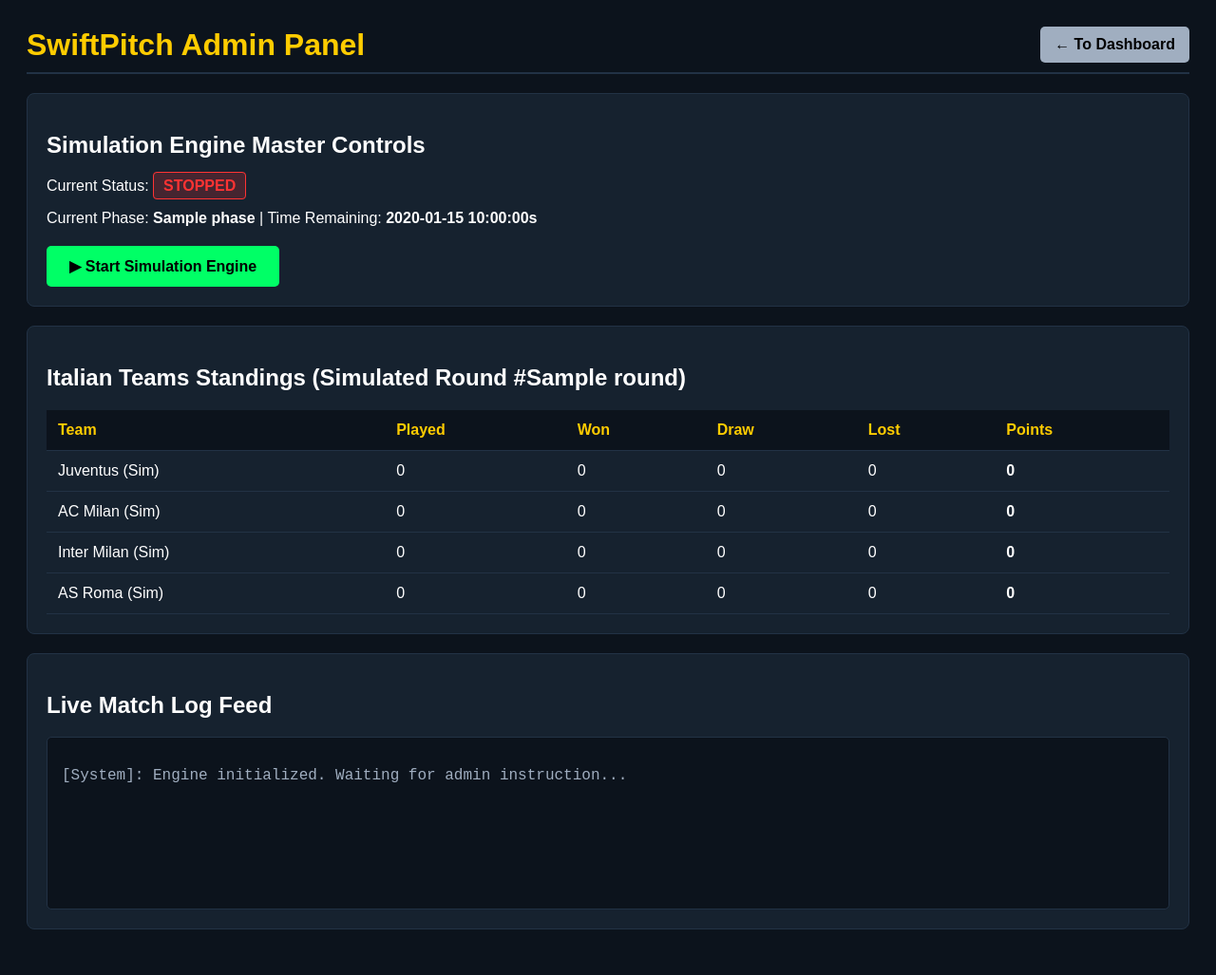
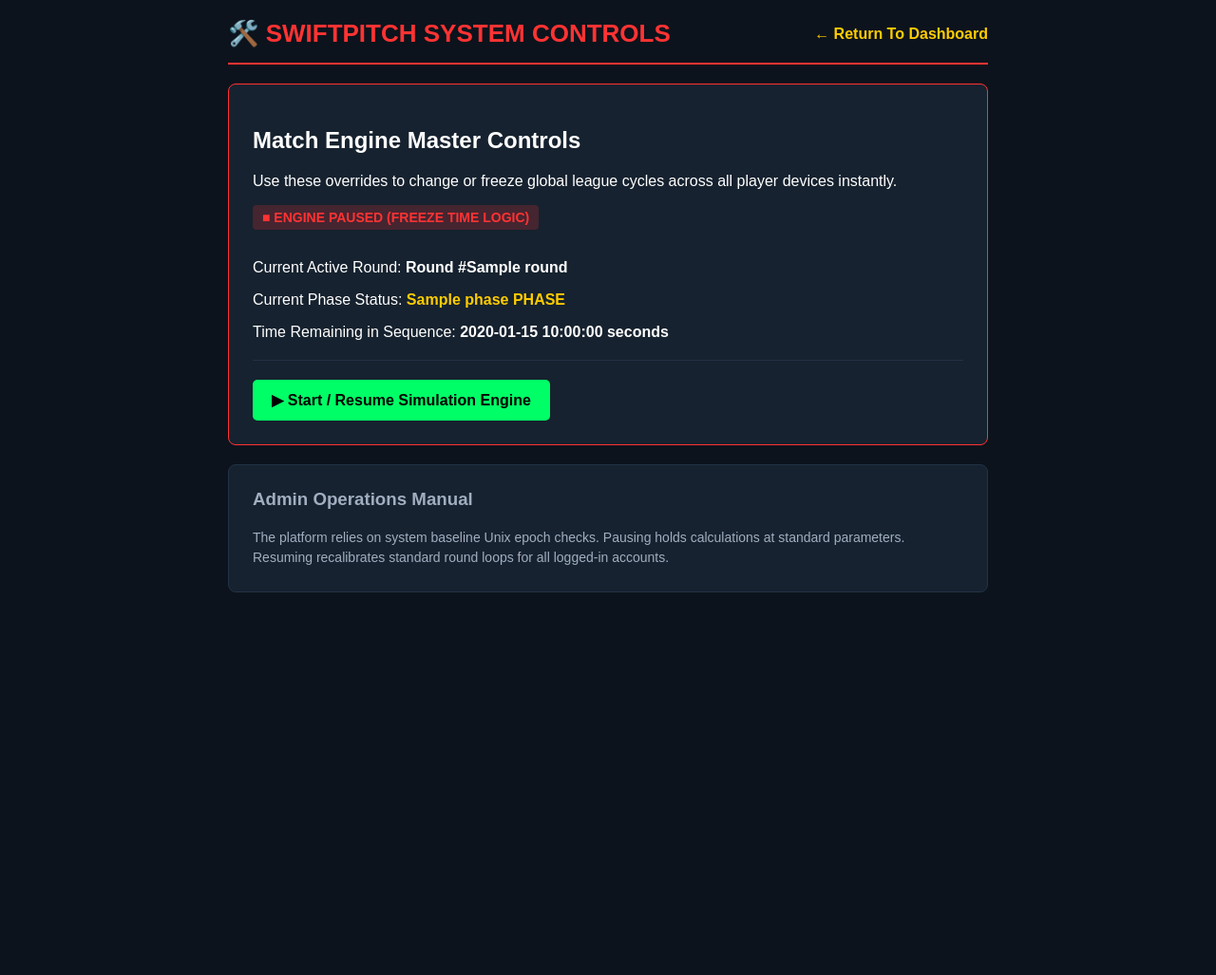
Before and after one commit to rayankanja793-art/Ceru.lean, a Flask app: template templates/admin.html in a window 1280 px wide. Shown: the whole page at 95% size. After the commit the page ends 624 px from the top, so only its background shows below. Run offline with Flask 3, Linux system fonts and the light colour scheme; the template is opened without the code that fills it: most values are stand-ins (such as "Sample title", 1, 10 or a date in 2020).

Commit message:
Update admin.html

```diff
--- a/templates/admin.html
+++ b/templates/admin.html
@@ -3,91 +3,62 @@
 <head>
     <meta charset="UTF-8">
     <meta name="viewport" content="width=device-width, initial-scale=1.0">
-    <title>SwiftPitch - Admin Control Panel</title>
+    <title>SwiftPitch - Admin Console</title>
     <style>
-        body { font-family: Arial, sans-serif; background-color: #0c131c; color: white; padding: 20px; }
-        .header { display: flex; justify-content: space-between; align-items: center; border-bottom: 2px solid #223245; padding-bottom: 10px; margin-bottom: 20px; }
-        h1 { color: #ffcc00; margin: 0; }
-        .card { background-color: #16222f; padding: 20px; border-radius: 8px; margin-bottom: 20px; border: 1px solid #223245; }
-        .status-badge { padding: 5px 10px; border-radius: 4px; font-weight: bold; }
-        .status-running { background-color: rgba(0, 255, 102, 0.2); color: #00ff66; border: 1px solid #00ff66; }
-        .status-stopped { background-color: rgba(255, 51, 51, 0.2); color: #ff3333; border: 1px solid #ff3333; }
-        .btn { border: none; padding: 12px 24px; border-radius: 5px; cursor: pointer; font-weight: bold; font-size: 16px; margin-right: 10px; }
+        body { font-family: Arial, sans-serif; background-color: #0c131c; color: white; padding: 20px; margin: 0; }
+        .container { max-width: 800px; margin: 0 auto; }
+        .header { display: flex; justify-content: space-between; align-items: center; border-bottom: 2px solid #ff3333; padding-bottom: 15px; margin-bottom: 20px; }
+        h1 { color: #ff3333; margin: 0; font-size: 26px; }
+        .card { background-color: #16222f; padding: 25px; border-radius: 8px; border: 1px solid #ff3333; margin-bottom: 20px; }
+        .btn { border: none; padding: 12px 20px; border-radius: 5px; cursor: pointer; font-weight: bold; font-size: 16px; margin-right: 10px; }
         .btn-start { background-color: #00ff66; color: black; }
         .btn-stop { background-color: #ff3333; color: white; }
-        .btn-back { background-color: #a0aec0; color: black; text-decoration: none; padding: 10px 15px; border-radius: 5px; font-weight: bold; }
-        table { width: 100%; border-collapse: collapse; margin-top: 15px; }
-        th, td { padding: 12px; text-align: left; border-bottom: 1px solid #223245; }
-        th { background-color: #0c131c; color: #ffcc00; }
-        .log-box { background-color: #0c131c; padding: 15px; border-radius: 5px; height: 150px; overflow-y: auto; font-family: 'Courier New', monospace; color: #a0aec0; border: 1px solid #223245; }
+        .back-btn { color: #ffcc00; text-decoration: none; font-weight: bold; }
+        .status-indicator { display: inline-block; padding: 5px 10px; border-radius: 4px; font-weight: bold; font-size: 14px; margin-bottom: 15px; }
     </style>
 </head>
 <body>
 
+    <div class="container">
         <div class="header">
-        <h1>SwiftPitch Admin Panel</h1>
-        <a href="/" class="btn-back">← To Dashboard</a>
+            <h1>🛠️ SWIFTPITCH SYSTEM CONTROLS</h1>
+            <a href="/" class="back-btn">← Return To Dashboard</a>
         </div>
 
         <div class="card">
-        <h2>Simulation Engine Master Controls</h2>
-        <p>Current Status:
-            {% if state.is_running %}
-                <span class="status-badge status-running">RUNNING</span>
+            <h2>Match Engine Master Controls</h2>
+            <p>Use these overrides to change or freeze global league cycles across all player devices instantly.</p>
+
+            <div>
+                {% if state and state.is_running %}
+                    <span class="status-indicator" style="background-color: rgba(0, 255, 102, 0.2); color: #00ff66;">● ENGINE ACTIVE (RUNNING AUTOMATICALLY)</span>
                 {% else %}
-                <span class="status-badge status-stopped">STOPPED</span>
+                    <span class="status-indicator" style="background-color: rgba(255, 51, 51, 0.2); color: #ff3333;">■ ENGINE PAUSED (FREEZE TIME LOGIC)</span>
                 {% endif %}
-        </p>
-        <p>Current Phase: <strong>{{ state.phase }}</strong> | Time Remaining: <strong>{{ state.time }}s</strong></p>
+            </div>
 
-        <form action="/admin" method="POST" style="margin-top: 20px;">
-            {% if not state.is_running %}
-                <button type="submit" name="action" value="start" class="btn btn-start">▶ Start Simulation Engine</button>
+            <p>Current Active Round: <strong>Round #{{ state.round if state else 1 }}</strong></p>
+            <p>Current Phase Status: <strong style="color: #ffcc00;">{{ state.phase if state else 'BETTING' }} PHASE</strong></p>
+            <p>Time Remaining in Sequence: <strong>{{ state.time if state else 60 }} seconds</strong></p>
+
+            <hr style="border: 0; border-top: 1px solid #223245; margin: 20px 0;">
+
+            <form method="POST" action="/admin">
+                {% if state and state.is_running %}
+                    <button type="submit" name="action" value="stop" class="btn btn-stop">🛑 Force Stop & Pause Engine Clock</button>
                 {% else %}
-                <button type="submit" name="action" value="stop" class="btn btn-stop">⏸ Stop Simulation Engine</button>
+                    <button type="submit" name="action" value="start" class="btn btn-start">▶ Start / Resume Simulation Engine</button>
                 {% endif %}
             </form>
         </div>
 
-    <div class="card">
-        <h2>Italian Teams Standings (Simulated Round #{{ state.round }})</h2>
-        <table>
-            <thead>
-                <tr>
-                    <th>Team</th>
-                    <th>Played</th>
-                    <th>Won</th>
-                    <th>Draw</th>
-                    <th>Lost</th>
-                    <th>Points</th>
-                </tr>
-            </thead>
-            <tbody>
-                <tr><td>Juventus (Sim)</td><td>0</td><td>0</td><td>0</td><td>0</td><td><strong>0</strong></td></tr>
-                <tr><td>AC Milan (Sim)</td><td>0</td><td>0</td><td>0</td><td>0</td><td><strong>0</strong></td></tr>
-                <tr><td>Inter Milan (Sim)</td><td>0</td><td>0</td><td>0</td><td>0</td><td><strong>0</strong></td></tr>
-                <tr><td>AS Roma (Sim)</td><td>0</td><td>0</td><td>0</td><td>0</td><td><strong>0</strong></td></tr>
-            </tbody>
-        </table>
-    </div>
-
-    <div class="card">
-        <h2>Live Match Log Feed</h2>
-        <div class="log-box">
-            <p>[System]: Engine initialized. Waiting for admin instruction...</p>
-            {% if state.is_running %}
-                <p style="color: #00ff66;">[Engine]: Active round {{ state.round }} loop running (55s match / 60s cooldown format).</p>
-            {% endif %}
+        <div class="card" style="border-color: #223245;">
+            <h3 style="margin-top: 0; color: #a0aec0;">Admin Operations Manual</h3>
+            <p style="font-size: 14px; color: #a0aec0; line-height: 1.5; margin: 0;">
+                The platform relies on system baseline Unix epoch checks. Pausing holds calculations at standard parameters. Resuming recalibrates standard round loops for all logged-in accounts.
+            </p>
         </div>
     </div>
 
-    <script>
-        setInterval(function() {
-            // Only reload if the engine is running to track active times live
-            if ("{{ state.is_running }}" === "True") {
-                location.reload();
-            }
-        }, 1000);
-    </script>
 </body>
 </html>
```
Lines whose indentation alone changed are shown as unchanged.
